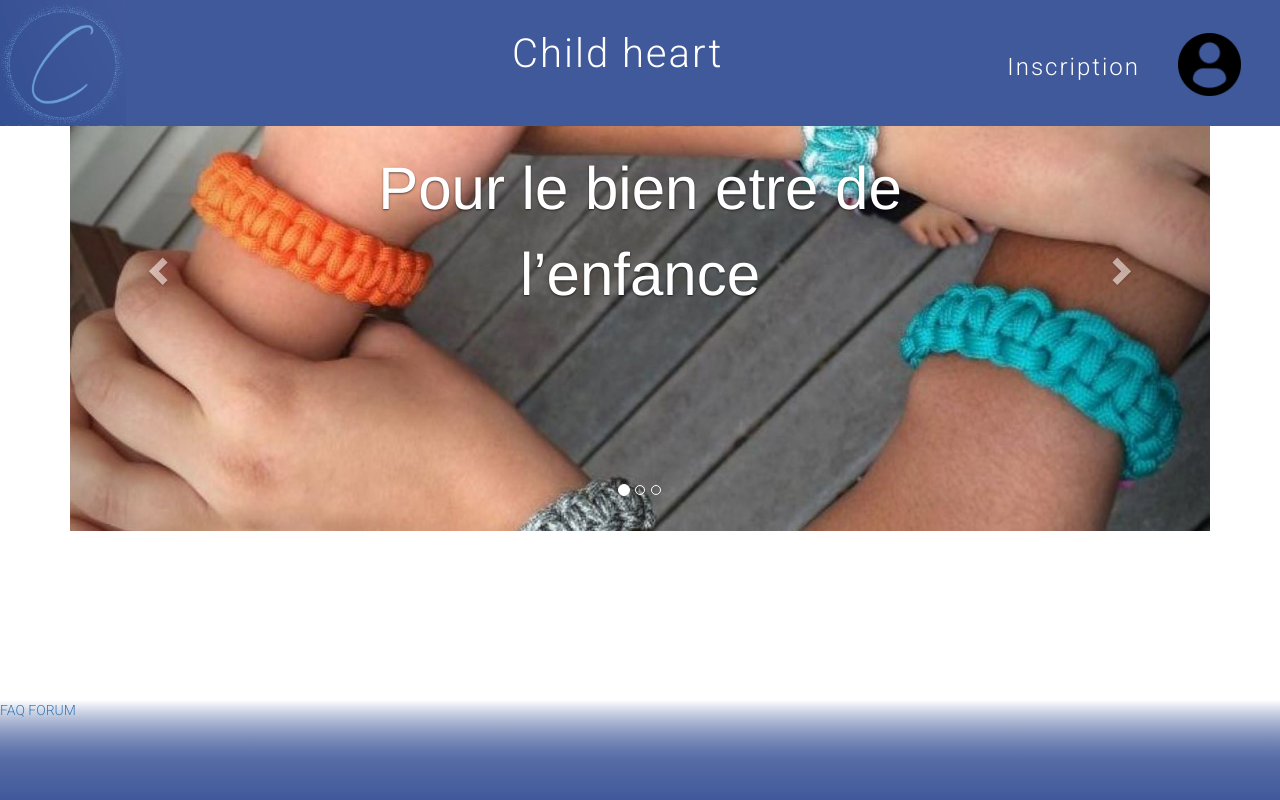
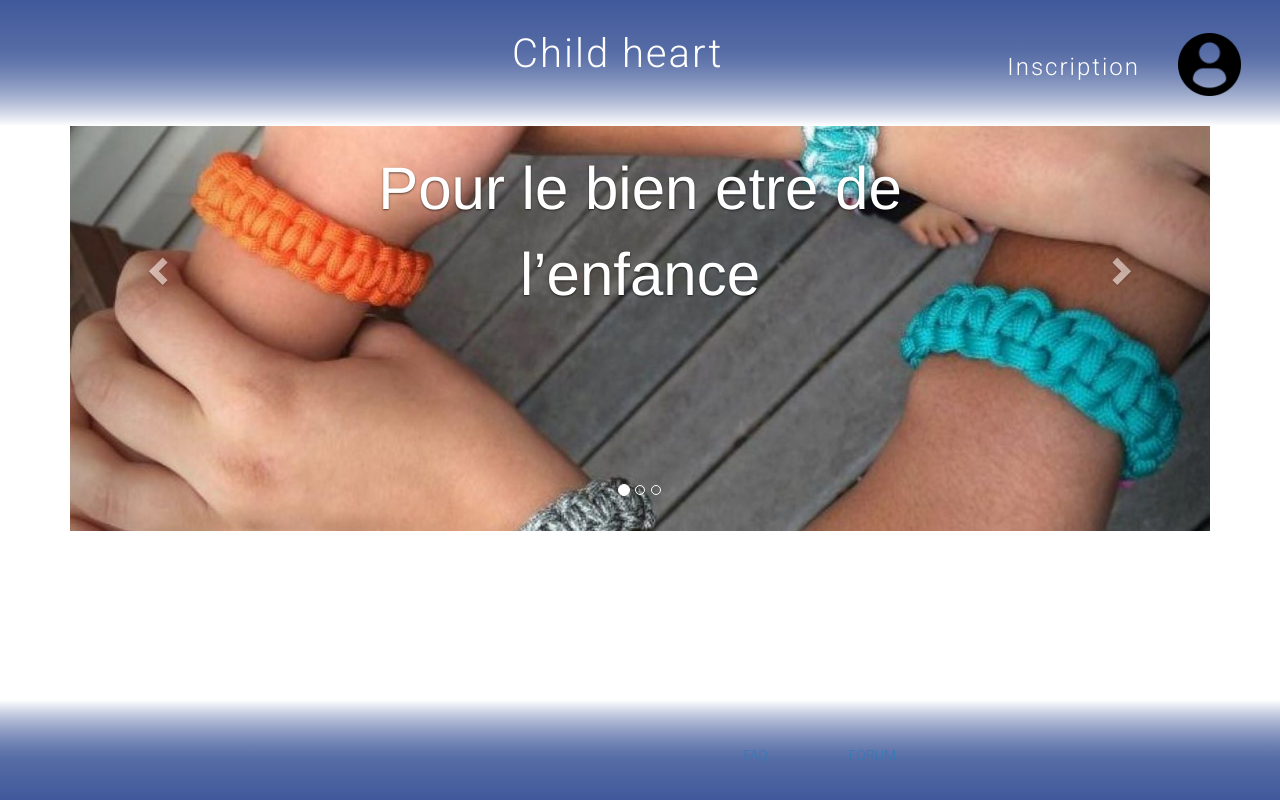
Before and after one commit to CHILDREN-HEART/Projet-C-Heart, a PHP site: page / in a window 1280 px wide. Run offline with PHP 8.4, Linux system fonts and the light colour scheme.

Commit message:
footermaj

```diff
--- a/index.html
+++ b/index.html
@@ -26,11 +26,6 @@
         <header>
             <div class="entete">
                 <div class="c">Child heart</div>
-                <img
-                    src="../assets/Logo.png"
-                    class="img1"
-                    alt="Logo C-heart"
-                />
                 <div class="inscription">
                     <a
                         class="mot3"
@@ -132,8 +127,22 @@
         </div>
 
         <footer>
-            <a class="item" href="./faq/index.html" title="lien1">FAQ</a>
-            <a class="item2" href="./forum/index.html" title="lien2">FORUM</a>
+            <div class="bas">
+                <div class="FAQ">
+                    <a
+                        class="item1"
+                        href="faq/index.html"
+                        >FAQ</a
+                    >
+                </div>
+                <div class="Forum">
+                    <a
+                        class="item2"
+                        href="forum/"
+                        >FORUM</a
+                    >
+                </div>
+            </div>
         </footer>
 
         <script src="pagedaccueil.js"></script>
--- a/pagedaccueil.css
+++ b/pagedaccueil.css
@@ -15,7 +15,7 @@ header {
     font-family: "Roboto", sans-serif;
     height: 126px;
     width: 100%;
-    background: #40599a;
+    background: linear-gradient(#40599a, 75%, white);
     letter-spacing: 2px;
     font-size: 6rem;
     color: white;
@@ -93,17 +93,24 @@ p {
 footer {
     height: 100px;
     width: 100%;
-    background: linear-gradient(0deg,#40599a, 75%, white);
+    background: linear-gradient(0deg, #40599a, 75%, white);
     font-family: "Roboto", sans-serif;
     position: absolute;
     bottom: 0px;
 }
 
-
-.item{
-    top: 50%;
+.FAQ {
+    position: absolute;
+    right: 40%;
+    text-align: center;
+    top: 45%;
+    color: white;
 }
 
-.item2 {
-
+.Forum {
+    position: absolute;
+    right: 30%;
+    text-align: center;
+    top: 45%;
+    color: white;
 }
```
Lines whose indentation alone changed are shown as unchanged.
